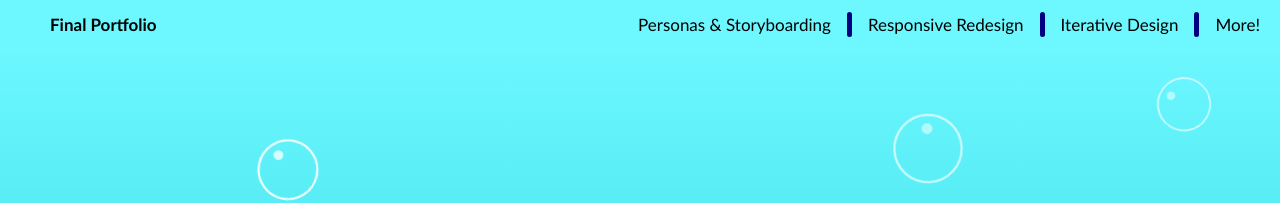
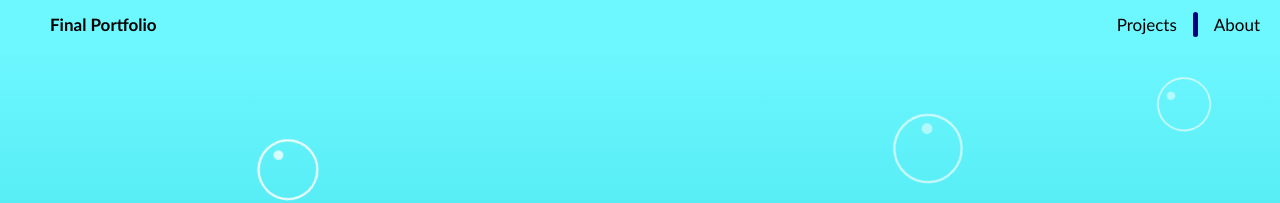
Before and after one commit to drowningdolphin123/final-portfolio, a JavaScript app: page / in a window 1280 px wide. Shown: the top 203 px of the page. Built offline with nearby package versions, Linux system fonts and the light colour scheme; the HTML template or start-up script is replaced by a standard one.

Commit message:
added about

```diff
--- a/src/App.js
+++ b/src/App.js
@@ -6,19 +6,16 @@
       <div className="App">
         <div className="top-bar" id="navbar">
           <a class="navbar-first" href="#Intro"><strong>Final Portfolio</strong></a>
-          <a href="#Personas">Personas & Storyboarding</a>
+          <a href="#Projects">Projects</a>
           <div class="separator"></div>
-          <a href="#ResponsiveRedesign">Responsive Redesign</a>
-          <div class="separator"></div>
-          <a href="#IterativeDesign">Iterative Design</a>
-          <div class="separator"></div>
-          <a class="navbar-last" href="#AdditionalProjects">More!</a>
+          <a class="navbar-last" href="#About">About</a>
+
         </div>
 
-          <div className="page-content">
+          <div className="page-content" id="Intro">
 
           <div className="intro">
-            <div className="left-side-intro" id="Intro">
+            <div className="left-side-intro" >
               <h2><b>Drowning Dolphin</b></h2>
               <div>
                 <p className="andale">Hello World!</p>
@@ -50,9 +47,9 @@
             </div>
           </div>
 
-          <div className="grid-container">
+          <div className="grid-container" id="Projects">
             <div className="item1">
-            <div className="left-side-item1" id="Personas">
+            <div className="left-side-item1">
               <div className="card">
                 <a href="https://drowningdolphin123.github.io/p-and-s2/index.html"
                 target="blank">
@@ -174,6 +171,7 @@
                     </tr>
                   </table>
               </div>
+
             </div>
             </div>
         </div>
```
Lines whose indentation alone changed are shown as unchanged.
